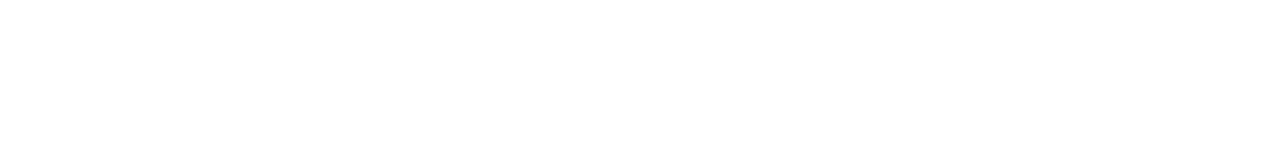
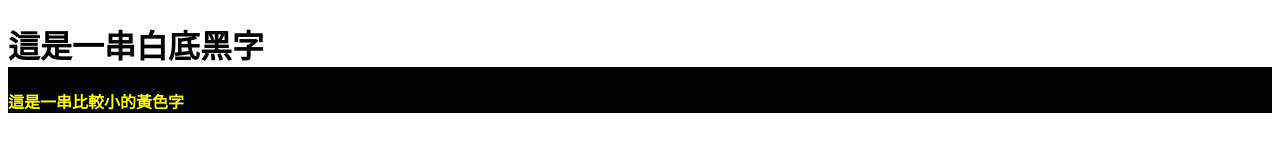
Before and after one commit to HaoWeiChang/Web_Traing, a plain HTML site: page Ch03/Ch03.html in a window 1280 px wide. Drawn offline with Linux system fonts and the light colour scheme.

Commit message:
add js fuction

```diff
--- a/Ch02/ch02.css
+++ b/Ch02/ch02.css
@@ -25,3 +25,16 @@
     background-color: black;
     color:white;
 }
+.divdemo{
+    background-color: black;
+}
+
+#demo{
+    background-color: white;
+    color: black;
+}
+
+.demo2{
+    color: yellow;
+    font-size: 16px;
+}
--- a/Ch03/Ch03.html
+++ b/Ch03/Ch03.html
@@ -2,9 +2,14 @@
 <html>
 <head>
     <meta charset="UTF-8">
+    <link rel="stylesheet" href="../Ch02/ch02.css">
+    <script src="./Ch03.js"></script>
     <title>Document</title>
 </head>
 <body>
-
+    <div class="divdemo">
+        <h1 id="demo">這是一串白底黑字</h1>
+        <h2 class="demo2">這是一串比較小的黃色字</h2>
+    </div>
 </body>
 </html>
--- a/Ch03/Ch03.js
+++ b/Ch03/Ch03.js
@@ -0,0 +1,8 @@
+window.onload  =function(){
+    var getEle = function getEle(id){
+        return document.getElementById(id);
+    }
+    getEle('demo').addEventListener('click',function (event){
+        event.currentTarget.innerHTML="你點擊這個元素"
+    });
+}
```
